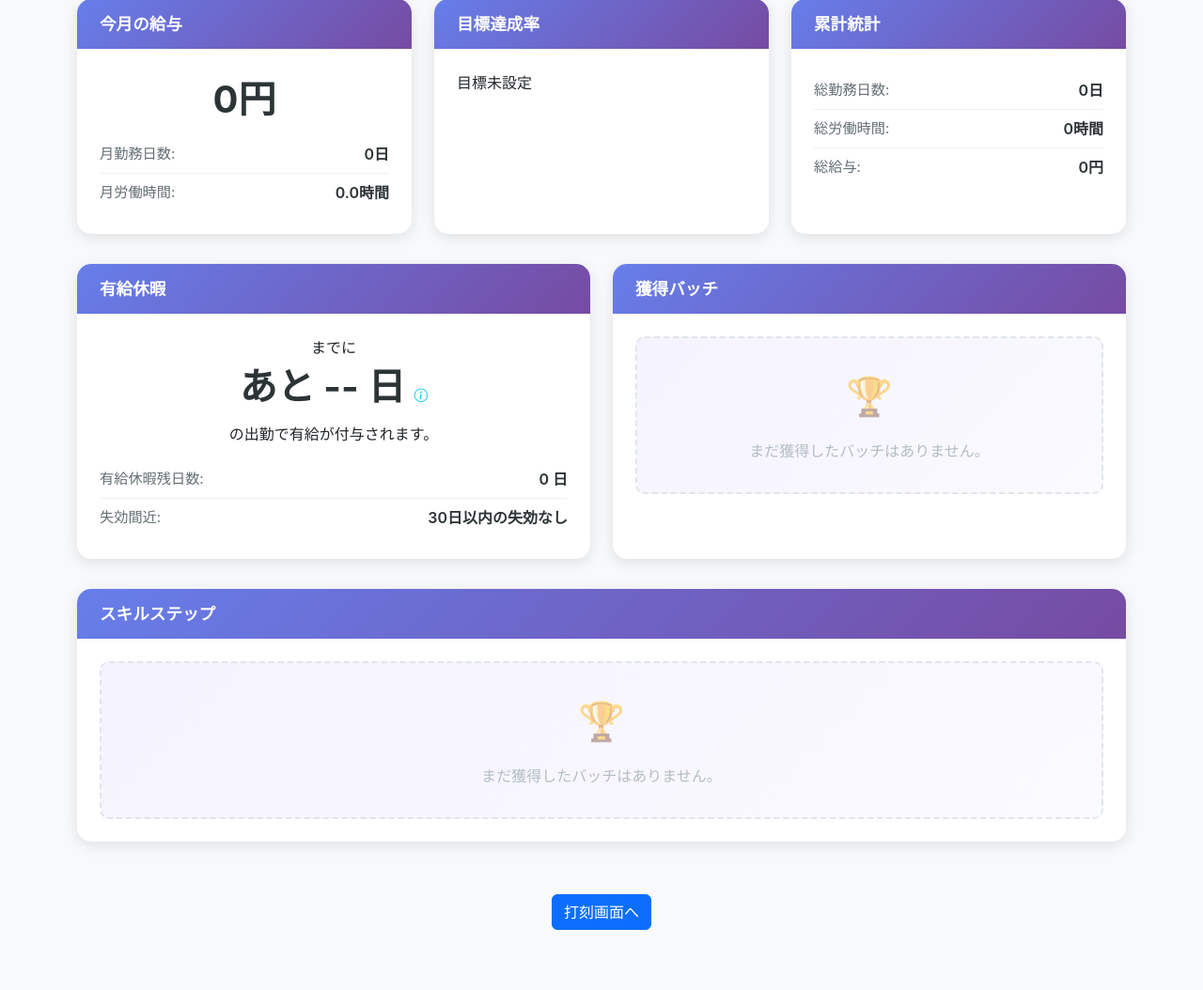
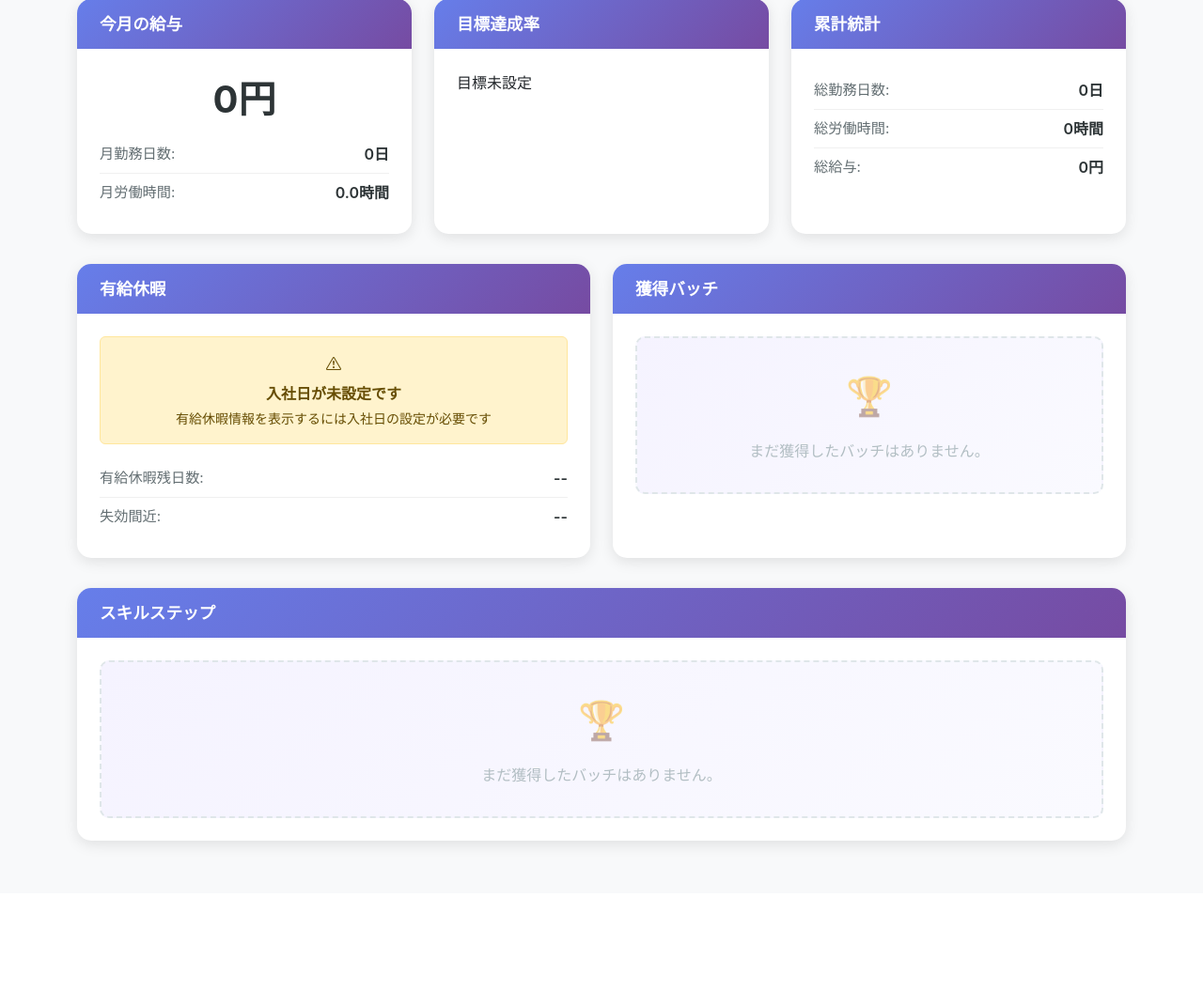
Before and after one commit to ymmthrmch/motitasu, a Django app: page /timeclock/dashboard/ in a window 1280 px wide. Shown: the part 966-2020 px from the top of the page at 94% size. After the commit the page ends 1871 px from the top, so only its background shows below. Run offline with Django 4.2, Linux system fonts and the light colour scheme; the visitor is signed in with stand-in values (Sample User, id 1); data that the repository does not hold is empty.

Commit message:
🐛 fix: 有給休暇情報の表示ロジックを入社日未設定時の警告メッセージを追加し、アクションボタンを削除

```diff
--- a/static/timeclock/css/dashboard.css
+++ b/static/timeclock/css/dashboard.css
@@ -272,9 +272,3 @@
     margin-bottom: 1rem;
     opacity: 0.5;
 }
-
-/* アクションボタン */
-.action-buttons {
-    text-align: center;
-    padding: 2rem 0;
-}
--- a/templates/timeclock/dashboard.html
+++ b/templates/timeclock/dashboard.html
@@ -154,6 +154,26 @@
                     <h5>有給休暇</h5>
                 </div>
                 <div class="card-body">
+                    {% if paid_leave_status.hire_date_missing %}
+                    <!-- 入社日未設定の場合 -->
+                    <div class="alert alert-warning text-center mb-3">
+                        <i class="bi bi-exclamation-triangle"></i>
+                        <div class="mt-2">
+                            <strong>入社日が未設定です</strong>
+                        </div>
+                        <div class="small mt-1">
+                            有給休暇情報を表示するには入社日の設定が必要です
+                        </div>
+                    </div>
+                    <div class="stats-row">
+                        <div class="label">有給休暇残日数:</div>
+                        <div class="value">--</div>
+                    </div>
+                    <div class="stats-row">
+                        <div class="label">失効間近:</div>
+                        <div class="value">--</div>
+                    </div>
+                    {% else %}
                     <!-- 付与条件達成状況 -->
                     <div class="mb-3">
                     {% if paid_leave_status.remaining_attendance_needed == 0 %}
@@ -188,6 +208,7 @@
                             {% endif %}
                         </div>
                     </div>
+                    {% endif %}
                 </div>
             </div>
         </div>
@@ -239,10 +260,6 @@
         </div>
     </div>
 
-<!-- アクションボタン -->
-    <div class="action-buttons">
-        <a href="{% url 'timeclock:timeclock' %}" class="btn btn-primary">打刻画面へ</a>
-    </div>
 </div>
 {% endblock %}
 
```
